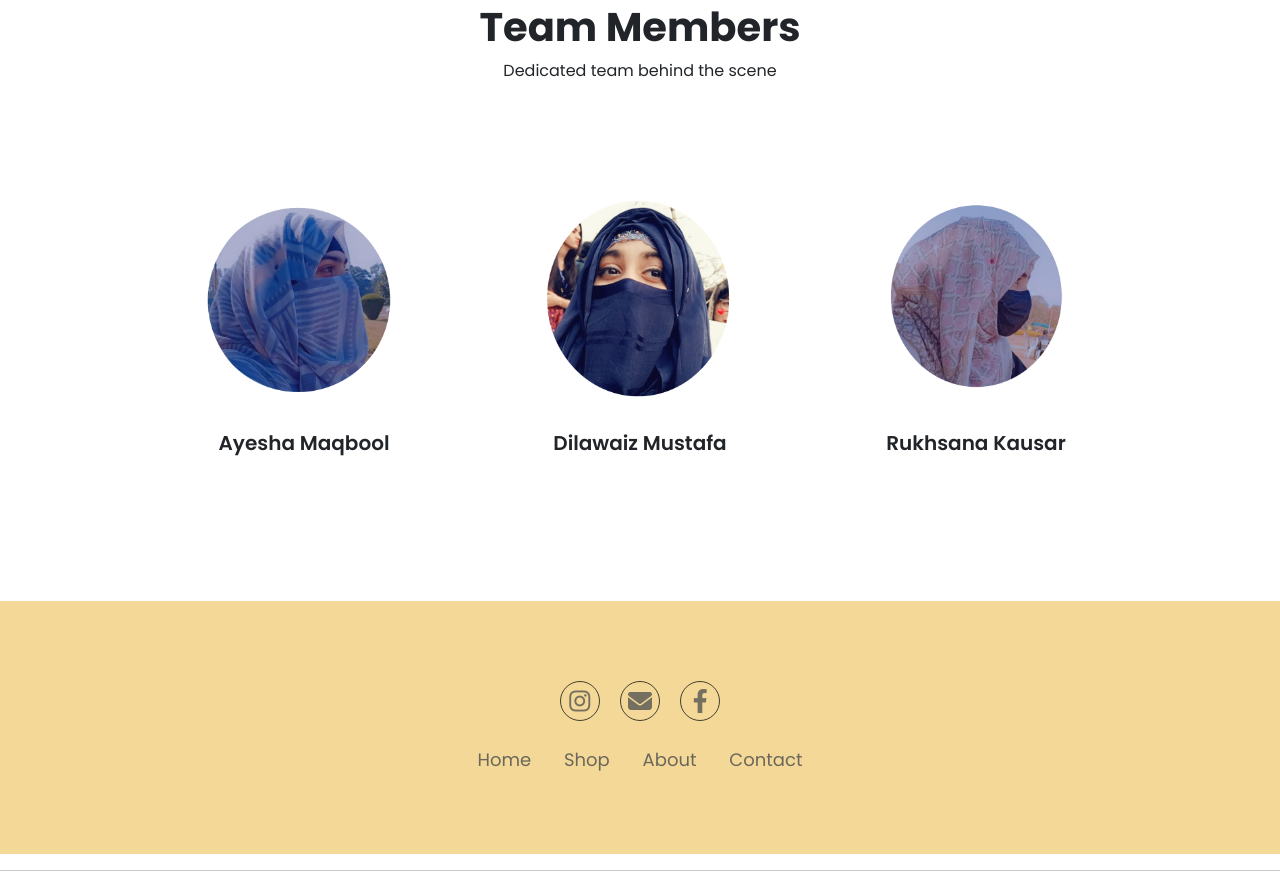
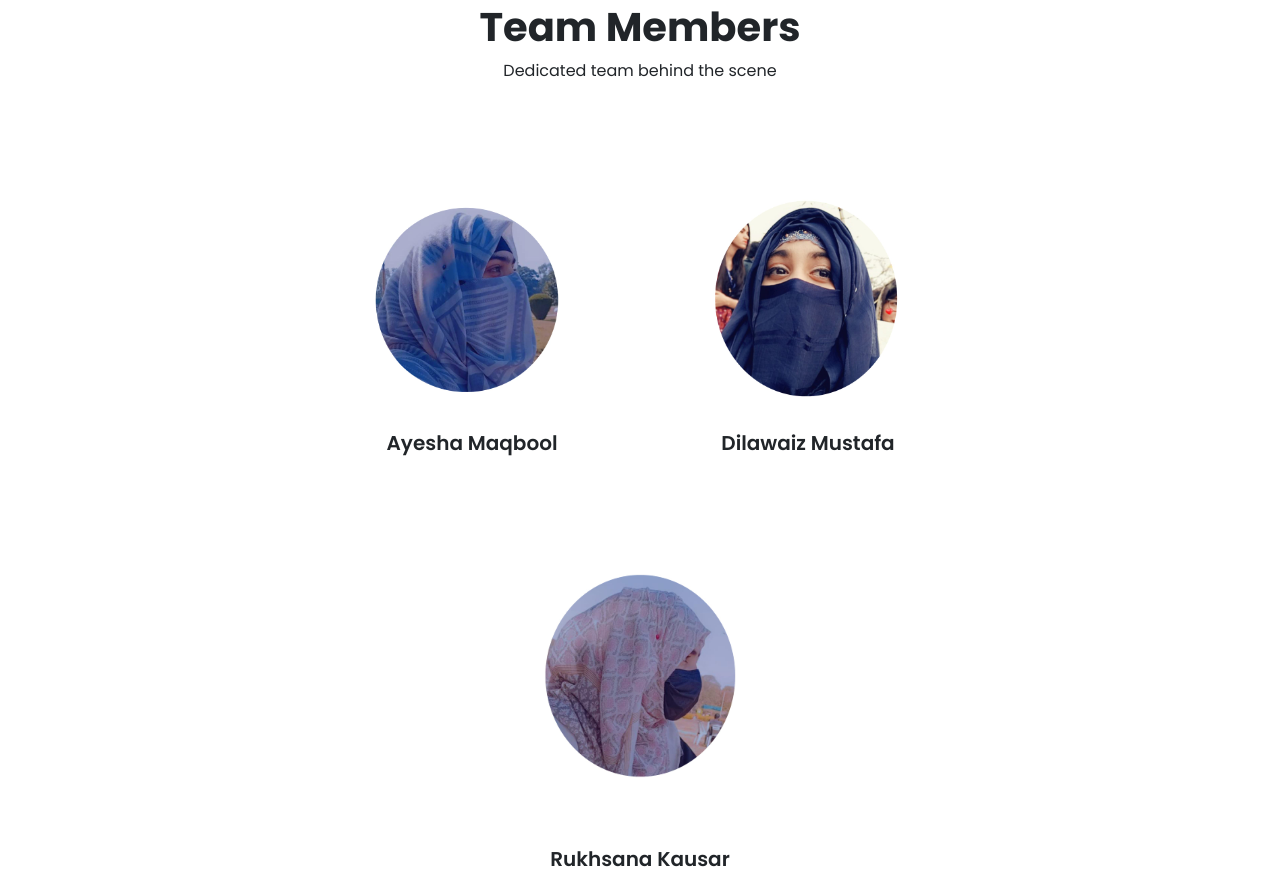
Before and after one commit to rukh12345/project-2, a plain HTML site: page about.html in a window 1280 px wide. Shown: the part 1803-2685 px from the top of the page. Drawn offline with nearby package versions, Linux system fonts and the light colour scheme.

Commit message:
new change

```diff
--- a/about.html
+++ b/about.html
@@ -119,7 +119,8 @@
         <p>Dedicated team behind the scene</p>
       </center>
     </div>
-    <div class="container mx-auto">
+
+    <!-- <div class="container mx-auto">
       <div class="row justify-content-center ">
         <div class="card col-sm-4 m-5 mvs" style="width: 15rem; border: none;">
           <img src="images_about/i4.jpeg" alt="...">
@@ -127,9 +128,6 @@
           <br>
           <div>
             <h5 class="al">Ayesha Maqbool</h5>
-            <center>
-              <!-- <p>Error Handler</p> -->
-            </center>
           </div>
         </div>
         <div class="card col-sm-4 m-5 mvs" style="width: 15rem; border: none;">
@@ -139,9 +137,6 @@
           <br>
           <div>
             <h5 class="al">Dilawaiz Mustafa</h5>
-            <center>
-              <!-- <p>Database Handler</p> -->
-            </center>
           </div>
         </div>
         <div class="card col-sm-4 m-5 mvs" style="width: 15rem; border: none;">
@@ -150,25 +145,39 @@
           <br>
           <div>
             <h5 class="al">Rukhsana Kausar</h5>
-            <center>
-              <!-- <p>Font-End Developer</p> -->
-            </center>
-          </div>
-        </div>
-        <!-- <div class="card col-sm-3 m-2" style="width: 15rem; border: none;">
-
-          <img src="images_about/i5.jpeg" alt="...">
-          <br>
-          <div>
-            <h5 class="al">Sadia Arshad</h5>
-            <center>
-              <p>Back-End Developer</p>
-            </center>
           </div>
         </div> -->
 
-      </div>
-    </div>
+        <div class="container mx-auto">
+          <div class="row justify-content-center ">
+
+            <div class="card col-sm-4 m-5 mvs" style="width: 15rem; border: none;">
+              <img src="images_about/i4.jpeg" alt="...">
+              <br>
+                <h5 class="al">Ayesha Maqbool</h5>
+            </div>
+
+             <div class="card col-sm-4 m-5 " style="width: 15rem; border: none;">
+              <img src="images_about/i3.jpeg" alt="...">
+              <br>
+                <h5 class="al">Dilawaiz Mustafa</h5>
+             </div>
+
+              <div>
+               <!-- class="card col-sm-4 m-5 mvs" style="width: 15rem; border: none;"> -->
+            <center><img src="images_about/i2.jpeg" style="width:15rem; border: none;" class="card col-sm-4 m-5" alt="...">
+            </center>
+                <h5 class="al">Rukhsana Kausar</h5>
+            </div>
+
+
+          </div>
+        </div>
+
+
+
+      <!-- </div>
+    </div> -->
   </main>
   <div class="footer-basic">
     <footer>
```
